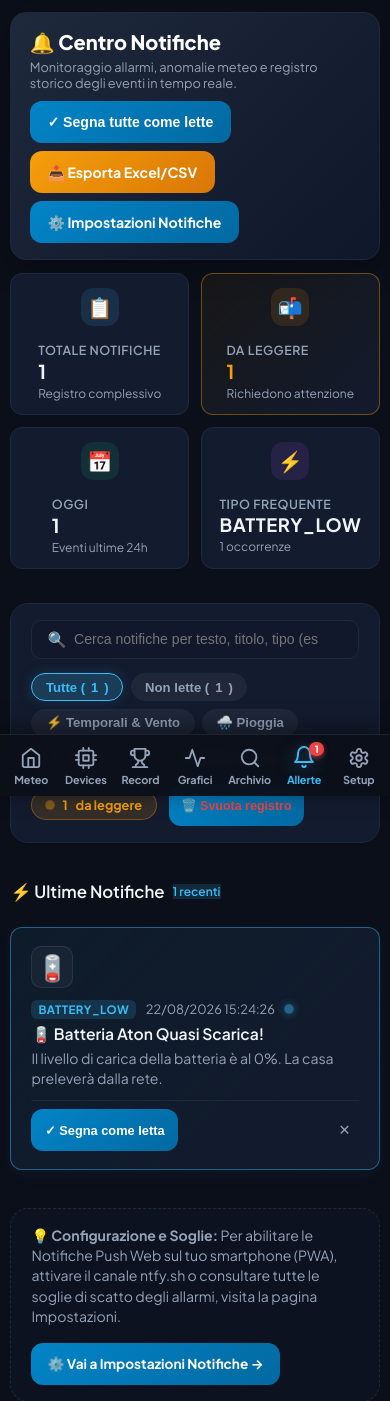
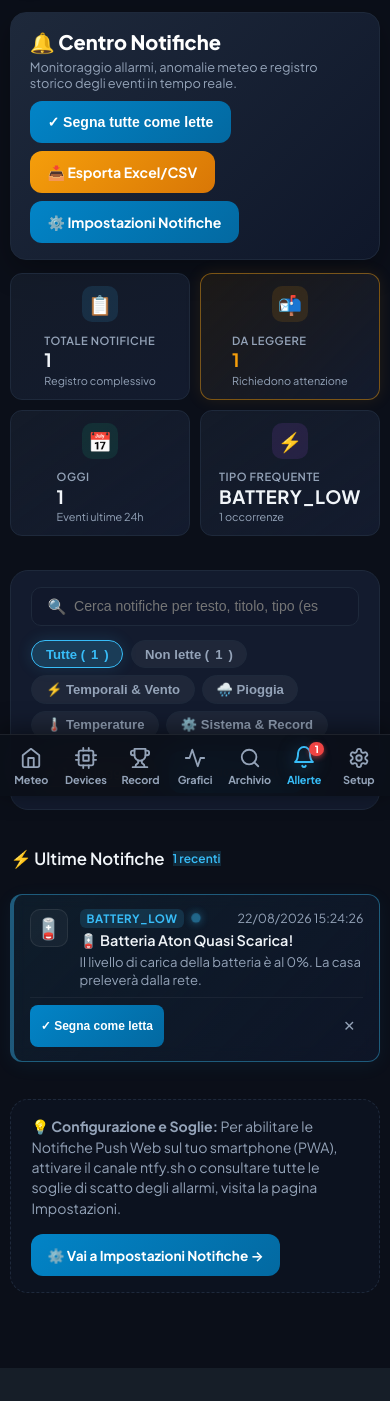
Before and after one commit to vincenzocuria/ecowitt-weather-hub, a FastAPI app: page /alerts-page in a window 390 px wide. Shown: the part 48-1449 px from the top of the page. After the commit the page ends 1416 px from the top, so only its background shows below. Run offline with FastAPI, Linux system fonts and the light colour scheme; data comes from the database, SQL or seed files in the repository.

Commit message:
fix(ui & tuya): mobile-first notification cards styling, full Persian/curtain Tuya integration and quick controls

```diff
--- a/backend/main.py
+++ b/backend/main.py
@@ -803,7 +803,7 @@ def build_devices_catalog() -> Dict[str, Any]:
     # 1. Tuya / Smart Life
     tuya_summary = tuya_service.get_summary() if settings.TUYA_ENABLED else {}
     for dev in tuya_summary.get("devices", []):
-        c_type = dev.get("category_meta", {}).get("type", "generic")
+        c_type = dev.get("type") or dev.get("category_meta", {}).get("type", "generic")
 
         ui_category = "plugs"
         if c_type in ("thermostat",):
@@ -818,7 +818,13 @@ def build_devices_catalog() -> Dict[str, Any]:
             ui_category = "other"
 
         status_parts = []
-        if dev.get("is_on") is True:
+        if c_type == "curtain":
+            c_state = dev.get("curtain_state")
+            if c_state:
+                status_parts.append(str(c_state).capitalize())
+            else:
+                status_parts.append("Pronta")
+        elif dev.get("is_on") is True:
             p_w = dev.get("power_w", 0.0) or 0.0
             if p_w > 0:
                 status_parts.append(f"Acceso ({p_w:.1f} W)")
@@ -837,9 +843,9 @@ def build_devices_catalog() -> Dict[str, Any]:
             "raw_id": dev.get("id"),
             "ecosystem": "tuya",
             "name": dev.get("name", "Dispositivo Tuya"),
-            "icon": dev.get("category_meta", {}).get("icon", "🔌"),
+            "icon": dev.get("icon") or dev.get("category_meta", {}).get("icon", "🔌"),
             "category": ui_category,
-            "category_label": dev.get("category_meta", {}).get("label", "Smart Life"),
+            "category_label": dev.get("type_label") or dev.get("category_meta", {}).get("label", "Smart Life"),
             "is_on": dev.get("is_on"),
             "can_toggle": (c_type != "curtain") and (dev.get("is_on") is not None or c_type in ("plug", "light", "irrigation")),
             "is_online": dev.get("online", True),
--- a/backend/static/js/app.js
+++ b/backend/static/js/app.js
@@ -1430,6 +1430,25 @@ async function toggleTuyaFromDashboard(deviceId) {
     }
 }
 
+async function sendTuyaCommand(deviceId, commands) {
+    try {
+        const resp = await fetch(`/api/tuya/device/${deviceId}/command`, {
+            method: 'POST',
+            headers: { 'Content-Type': 'application/json' },
+            body: JSON.stringify({ commands: commands })
+        });
+        const res = await resp.json();
+        setTimeout(async () => {
+            const sumResp = await fetch('/api/tuya/summary');
+            const summary = await sumResp.json();
+            updateTuyaUI(summary);
+        }, 1200);
+        return res;
+    } catch (e) {
+        console.error('Errore invio comando Tuya:', e);
+    }
+}
+
 function syncTuyaLiveDevices() {
     const btn = document.getElementById('tuya_sync_btn');
     if (btn) {
--- a/backend/templates/alerts.html
+++ b/backend/templates/alerts.html
@@ -135,7 +135,7 @@
     <span style="font-size: 0.8rem; color: var(--text-dim);" id="matching-results-indicator"></span>
 </div>
 
-<div id="recent-notifications-container" style="display: flex; flex-direction: column; gap: 0.85rem; margin-bottom: 1.5rem;">
+<div id="recent-notifications-container" class="notifications-feed-list" style="display: flex; flex-direction: column; gap: 0.85rem; margin-bottom: 1.5rem;">
     {% for a in recent_alerts %}
     <div class="card notification-item {% if not a.is_read %}unread{% endif %}" id="alert-item-{{ a.id }}" data-unread="{{ 1 if not a.is_read else 0 }}" data-type="{{ a.alert_type }}" data-timestamp="{{ a.timestamp }}">
         <div class="notification-icon-wrap">
@@ -158,11 +158,13 @@
 
         <div class="notification-content">
             <div class="notification-meta">
+                <div style="display: flex; align-items: center; gap: 0.5rem; flex-wrap: wrap;">
                     <span class="alert-type-pill {{ a.alert_type }}">{{ a.alert_type }}</span>
-                <span class="notification-date">{{ a.timestamp | local_dt }}</span>
                     {% if not a.is_read %}
                     <span class="unread-dot" title="Non letta"></span>
                     {% endif %}
+                </div>
+                <span class="notification-date">{{ a.timestamp | local_dt }}</span>
             </div>
 
             <div class="notification-title">{{ a.title }}</div>
@@ -171,11 +173,11 @@
 
         <div class="notification-actions">
             {% if not a.is_read %}
-            <button class="btn btn-outline btn-mark-read" style="padding: 0.4rem 0.85rem; font-size: 0.8rem; white-space: nowrap;" onclick="markAlertAsRead({{ a.id }})">
+            <button class="btn btn-outline btn-mark-read" onclick="markAlertAsRead({{ a.id }})">
                 ✓ Segna come letta
             </button>
             {% else %}
-            <span class="badge-tag read-status-tag" style="background: rgba(16, 185, 129, 0.15); color: #10b981; font-size: 0.75rem;">
+            <span class="badge-tag read-status-tag">
                 ✓ Letta
             </span>
             {% endif %}
@@ -209,7 +211,7 @@
     </button>
 
     <div class="accordion-body-collapse" id="archive-notifications-body" style="display: none; padding: 1rem 1.25rem; background: rgba(0, 0, 0, 0.12);">
-        <div id="archive-notifications-container" style="display: flex; flex-direction: column; gap: 0.85rem;">
+        <div id="archive-notifications-container" class="notifications-feed-list" style="display: flex; flex-direction: column; gap: 0.85rem;">
             {% for a in archive_alerts %}
             <div class="card notification-item {% if not a.is_read %}unread{% endif %}" id="alert-item-{{ a.id }}" data-unread="{{ 1 if not a.is_read else 0 }}" data-type="{{ a.alert_type }}" data-timestamp="{{ a.timestamp }}">
                 <div class="notification-icon-wrap">
@@ -232,11 +234,13 @@
 
                 <div class="notification-content">
                     <div class="notification-meta">
+                        <div style="display: flex; align-items: center; gap: 0.5rem; flex-wrap: wrap;">
                             <span class="alert-type-pill {{ a.alert_type }}">{{ a.alert_type }}</span>
-                        <span class="notification-date">{{ a.timestamp | local_dt }}</span>
                             {% if not a.is_read %}
                             <span class="unread-dot" title="Non letta"></span>
                             {% endif %}
+                        </div>
+                        <span class="notification-date">{{ a.timestamp | local_dt }}</span>
                     </div>
 
                     <div class="notification-title">{{ a.title }}</div>
@@ -245,11 +249,11 @@
 
                 <div class="notification-actions">
                     {% if not a.is_read %}
-                    <button class="btn btn-outline btn-mark-read" style="padding: 0.4rem 0.85rem; font-size: 0.8rem; white-space: nowrap;" onclick="markAlertAsRead({{ a.id }})">
+                    <button class="btn btn-outline btn-mark-read" onclick="markAlertAsRead({{ a.id }})">
                         ✓ Segna come letta
                     </button>
                     {% else %}
-                    <span class="badge-tag read-status-tag" style="background: rgba(16, 185, 129, 0.15); color: #10b981; font-size: 0.75rem;">
+                    <span class="badge-tag read-status-tag">
                         ✓ Letta
                     </span>
                     {% endif %}
@@ -314,21 +318,23 @@
     align-items: center;
     gap: 1rem;
     padding: 1.1rem 1.25rem;
-    border-radius: 12px;
+    border-radius: 14px;
     cursor: pointer;
     transition: transform 0.2s ease, border-color 0.2s ease, box-shadow 0.2s ease;
     border: 1px solid var(--card-border);
+    background: linear-gradient(145deg, rgba(30, 41, 59, 0.45) 0%, var(--card-bg) 100%);
 }
 
 .alerts-kpi-card:hover {
     transform: translateY(-2px);
     border-color: var(--accent);
-    box-shadow: 0 6px 20px rgba(0, 0, 0, 0.25);
+    box-shadow: 0 8px 24px rgba(0, 0, 0, 0.3);
 }
 
 .kpi-warning-glow {
-    border-color: rgba(245, 158, 11, 0.4) !important;
-    background: linear-gradient(135deg, rgba(245, 158, 11, 0.06) 0%, var(--card-bg) 100%) !important;
+    border-color: rgba(245, 158, 11, 0.45) !important;
+    background: linear-gradient(135deg, rgba(245, 158, 11, 0.08) 0%, var(--card-bg) 100%) !important;
+    box-shadow: 0 0 16px rgba(245, 158, 11, 0.1);
 }
 
 .kpi-icon-wrap {
@@ -478,33 +484,74 @@
     transform: rotate(90deg);
 }
 
-/* Notification Item */
+/* Modern Notification Item Card */
 .notification-item {
+    position: relative;
     display: flex;
     align-items: flex-start;
     gap: 1rem;
     padding: 1.1rem 1.25rem;
-    border-radius: 12px;
+    border-radius: 14px;
     transition: all 0.25s ease;
     border: 1px solid var(--card-border);
+    background: rgba(17, 24, 39, 0.65);
+    backdrop-filter: blur(8px);
+    border-left: 4px solid rgba(255, 255, 255, 0.15);
+}
+
+/* Left colored borders by alert category */
+.notification-item[data-type="lightning"],
+.notification-item[data-type="storm"],
+.notification-item[data-type="wind_spike"] {
+    border-left-color: #f87171;
+}
+.notification-item[data-type="rain"],
+.notification-item[data-type="rain_start"],
+.notification-item[data-type="rain_forecast"] {
+    border-left-color: #38bdf8;
+}
+.notification-item[data-type="freeze"] {
+    border-left-color: #60a5fa;
+}
+.notification-item[data-type="heatwave"],
+.notification-item[data-type="uv_extreme"] {
+    border-left-color: #fb923c;
+}
+.notification-item[data-type="record"] {
+    border-left-color: #facc15;
+}
+.notification-item[data-type="online"] {
+    border-left-color: #10b981;
+}
+.notification-item[data-type="offline"],
+.notification-item[data-type="battery_low"],
+.notification-item[data-type="leak"] {
+    border-left-color: #ef4444;
+}
+.notification-item[data-type="soil_dry"] {
+    border-left-color: #34d399;
+}
+.notification-item[data-type="digest"] {
+    border-left-color: #c084fc;
 }
 
 .notification-item.unread {
-    border-color: rgba(56, 189, 248, 0.45);
-    background: linear-gradient(135deg, rgba(56, 189, 248, 0.08) 0%, var(--card-bg) 100%);
-    box-shadow: 0 4px 16px rgba(56, 189, 248, 0.06);
+    border-color: rgba(56, 189, 248, 0.4);
+    background: linear-gradient(135deg, rgba(56, 189, 248, 0.08) 0%, rgba(15, 23, 42, 0.85) 100%);
+    box-shadow: 0 4px 20px rgba(56, 189, 248, 0.06);
 }
 
 .notification-icon-wrap {
-    font-size: 1.6rem;
-    min-width: 42px;
-    height: 42px;
-    border-radius: 10px;
+    font-size: 1.5rem;
+    min-width: 44px;
+    height: 44px;
+    border-radius: 12px;
     background: rgba(255, 255, 255, 0.04);
     display: flex;
     align-items: center;
     justify-content: center;
     border: 1px solid rgba(255, 255, 255, 0.08);
+    flex-shrink: 0;
 }
 
 .notification-content {
@@ -515,8 +562,9 @@
 .notification-meta {
     display: flex;
     align-items: center;
+    justify-content: space-between;
     gap: 0.6rem;
-    margin-bottom: 0.3rem;
+    margin-bottom: 0.35rem;
     flex-wrap: wrap;
 }
 
@@ -549,7 +597,7 @@
 }
 
 .notification-date {
-    font-size: 0.8rem;
+    font-size: 0.78rem;
     color: var(--text-dim);
 }
 
@@ -564,14 +612,15 @@
 }
 
 .notification-title {
-    font-size: 0.98rem;
+    font-size: 0.96rem;
     font-weight: 600;
     color: var(--text);
     margin-bottom: 0.25rem;
+    line-height: 1.35;
 }
 
 .notification-message {
-    font-size: 0.88rem;
+    font-size: 0.86rem;
     color: var(--text-dim);
     line-height: 1.45;
 }
@@ -581,6 +630,23 @@
     align-items: center;
     gap: 0.5rem;
     align-self: center;
+    flex-shrink: 0;
+}
+
+.btn-mark-read {
+    padding: 0.38rem 0.85rem;
+    font-size: 0.8rem;
+    white-space: nowrap;
+    border-radius: 8px;
+}
+
+.read-status-tag {
+    background: rgba(16, 185, 129, 0.15);
+    color: #10b981;
+    font-size: 0.75rem;
+    padding: 3px 8px;
+    border-radius: 6px;
+    white-space: nowrap;
 }
 
 .btn-del-item {
@@ -599,31 +665,93 @@
     color: #ef4444;
 }
 
+/* NATIVE MOBILE APP FEEL (< 640px) */
 @media (max-width: 640px) {
     .alerts-kpi-grid {
         grid-template-columns: repeat(2, 1fr);
-        gap: 0.75rem;
+        gap: 0.65rem;
     }
     .alerts-kpi-card {
-        padding: 0.85rem 1rem;
+        padding: 0.75rem 0.85rem;
+        gap: 0.65rem;
+        border-radius: 12px;
     }
     .kpi-icon-wrap {
+        width: 36px;
+        height: 36px;
+        font-size: 1.2rem;
+        border-radius: 10px;
+    }
+    .kpi-value {
+        font-size: 1.15rem;
+    }
+    .kpi-label {
+        font-size: 0.7rem;
+    }
+    .kpi-sub {
+        font-size: 0.68rem;
+    }
+
+    /* Struttura a Card Nativa per Smartphone */
+    .notification-item {
+        display: grid;
+        grid-template-columns: auto 1fr;
+        grid-template-rows: auto auto auto;
+        gap: 0.45rem 0.75rem;
+        padding: 0.85rem 0.95rem;
+        border-radius: 12px;
+    }
+    .notification-icon-wrap {
+        grid-column: 1;
+        grid-row: 1 / span 2;
         width: 38px;
         height: 38px;
-        font-size: 1.25rem;
+        min-width: 38px;
+        font-size: 1.3rem;
+        border-radius: 10px;
+        align-self: flex-start;
     }
-    .kpi-value {
-        font-size: 1.2rem;
+    .notification-content {
+        grid-column: 2;
+        grid-row: 1 / span 2;
+        min-width: 0;
     }
-    .notification-item {
-        flex-direction: column;
-        gap: 0.75rem;
+    .notification-meta {
+        display: flex;
+        align-items: center;
+        justify-content: space-between;
+        margin-bottom: 0.2rem;
+        gap: 0.35rem;
+    }
+    .notification-title {
+        font-size: 0.9rem;
+        font-weight: 600;
+        margin-bottom: 0.2rem;
+        line-height: 1.3;
+    }
+    .notification-message {
+        font-size: 0.82rem;
+        line-height: 1.4;
+        color: var(--text-dim);
     }
     .notification-actions {
+        grid-column: 1 / span 2;
+        grid-row: 3;
+        display: flex;
+        align-items: center;
+        justify-content: space-between;
+        gap: 0.5rem;
+        padding-top: 0.45rem;
+        border-top: 1px solid rgba(255, 255, 255, 0.05);
         width: 100%;
-        justify-content: space-between;
-        padding-top: 0.5rem;
-        border-top: 1px solid rgba(255, 255, 255, 0.05);
+    }
+    .btn-mark-read {
+        padding: 0.3rem 0.7rem !important;
+        font-size: 0.75rem !important;
+    }
+    .read-status-tag {
+        font-size: 0.72rem !important;
+        padding: 2px 6px !important;
     }
 }
 </style>
--- a/backend/templates/devices.html
+++ b/backend/templates/devices.html
@@ -55,11 +55,14 @@
         <button class="filter-chip" data-filter="climate">
             <span>❄️ Climatizzazione</span>
         </button>
+        <button class="filter-chip" data-filter="curtains">
+            <span>🪟 Persiane & Tende</span>
+        </button>
         <button class="filter-chip" data-filter="appliances">
             <span>🫧 Elettrodomestici</span>
         </button>
         <button class="filter-chip" data-filter="irrigation">
-            <span>💧 Irrigazione & Tende</span>
+            <span>💧 Irrigazione</span>
         </button>
         <button class="filter-chip" data-filter="energy">
             <span>☀️ Solare & Batteria</span>
```
Also changed, not shown: backend/templates/index.html (+13 -0 lines), backend/tuya_service.py (+35 -9 lines). Lines whose indentation alone changed are shown as unchanged.
